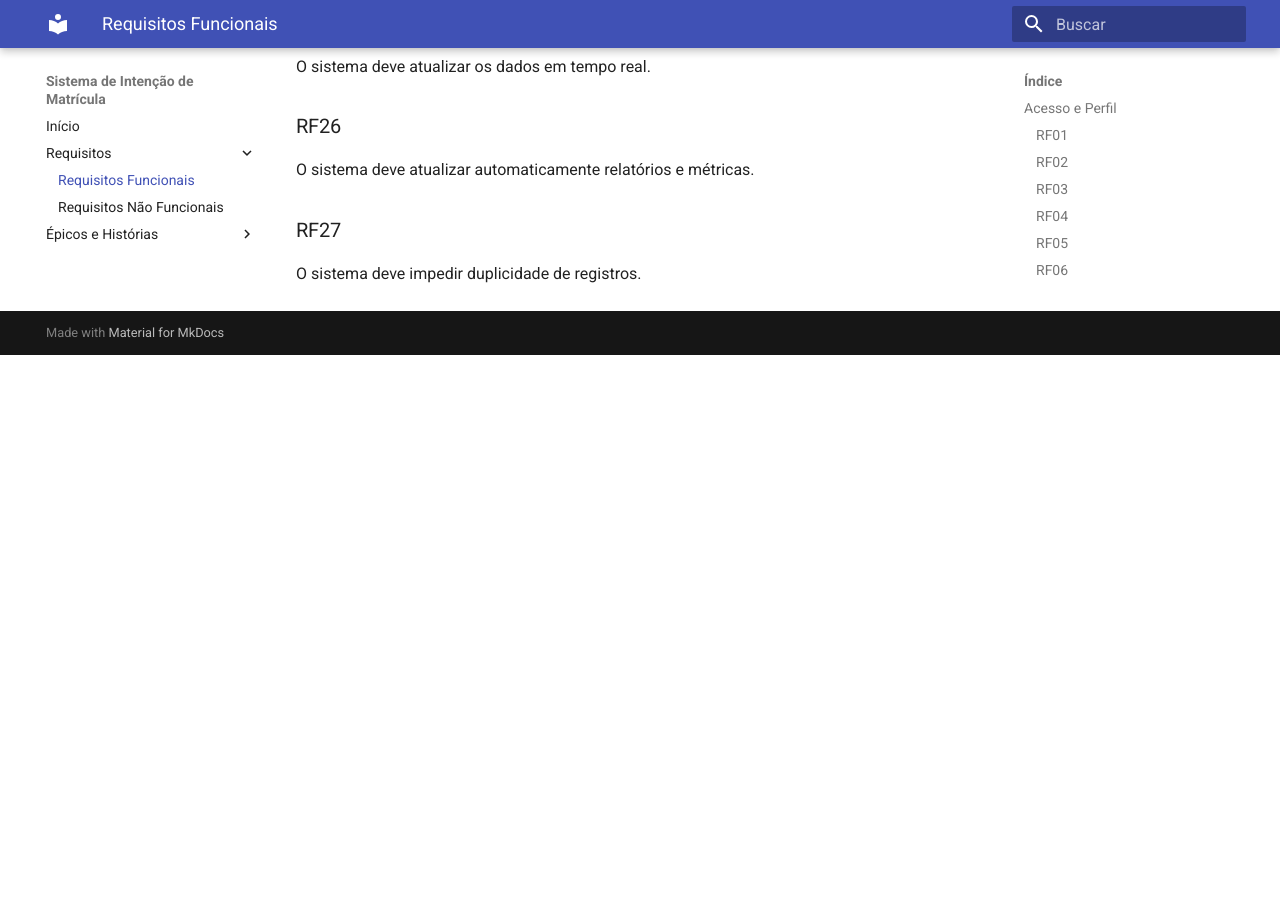
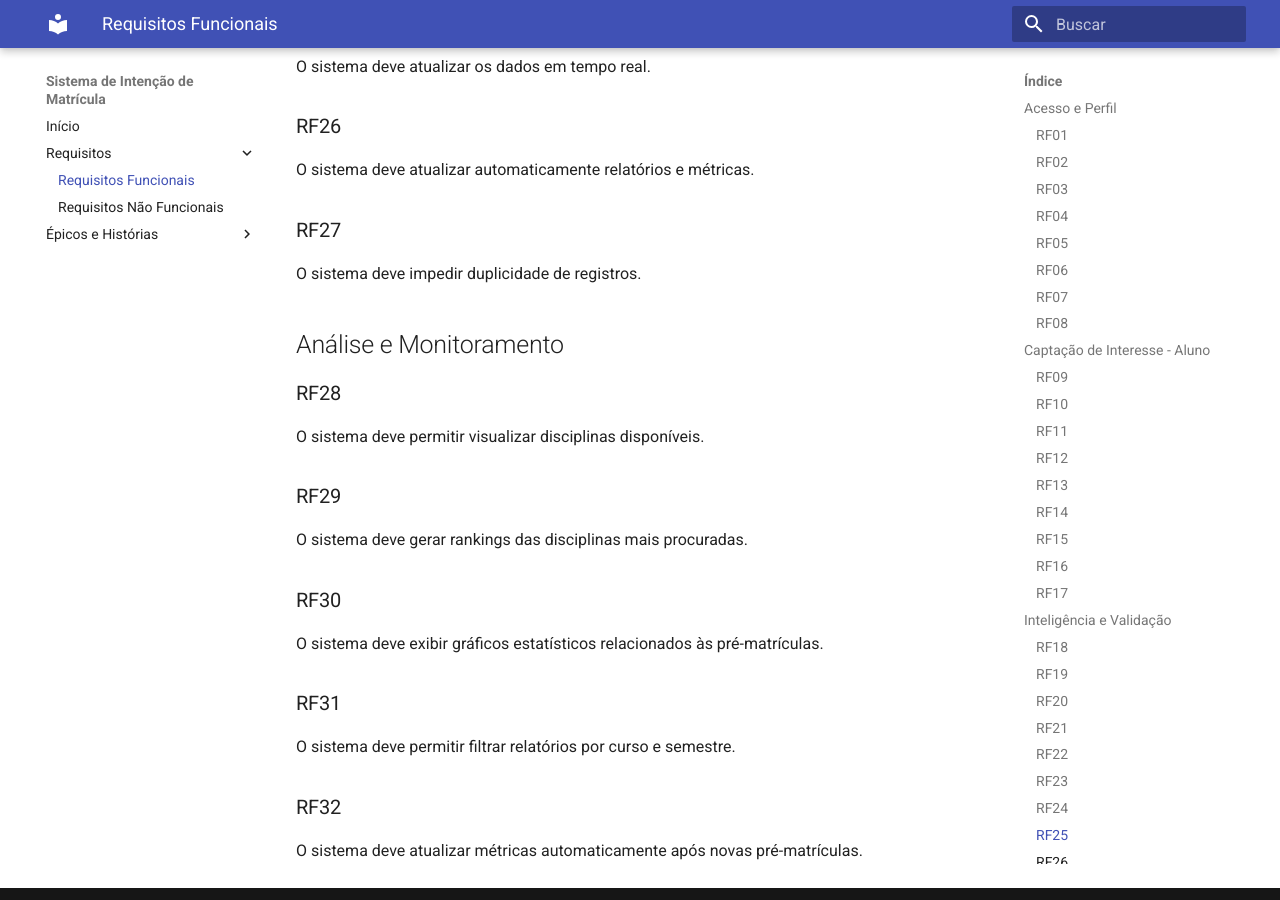
Before and after one commit to si-2026-1/Sistema_de_intencao_de_matricula, an MkDocs documentation site: the page built from docs/Requisitos/Requisitos_funcionais.md, in a window 1280 px wide and 900 px high, scrolled down 2895 px. Built offline with MkDocs 1.6.1 and Material for MkDocs 9.7.7, drawn with Linux system fonts in a browser that asks for light colours; before the commit the page ends 3250 px from its top, so only the background shows below that.

Commit message:
Update Requisitos_funcionais.md

```diff
--- a/docs/Requisitos/Requisitos_funcionais.md
+++ b/docs/Requisitos/Requisitos_funcionais.md
@@ -91,3 +91,20 @@ O sistema deve atualizar automaticamente relatórios e métricas.
 
 ### RF27
 O sistema deve impedir duplicidade de registros.
+
+## Análise e Monitoramento
+
+### RF28
+O sistema deve permitir visualizar disciplinas disponíveis.
+
+### RF29
+O sistema deve gerar rankings das disciplinas mais procuradas.
+
+### RF30
+O sistema deve exibir gráficos estatísticos relacionados às pré-matrículas.
+
+### RF31
+O sistema deve permitir filtrar relatórios por curso e semestre.
+
+### RF32
+O sistema deve atualizar métricas automaticamente após novas pré-matrículas.
```
